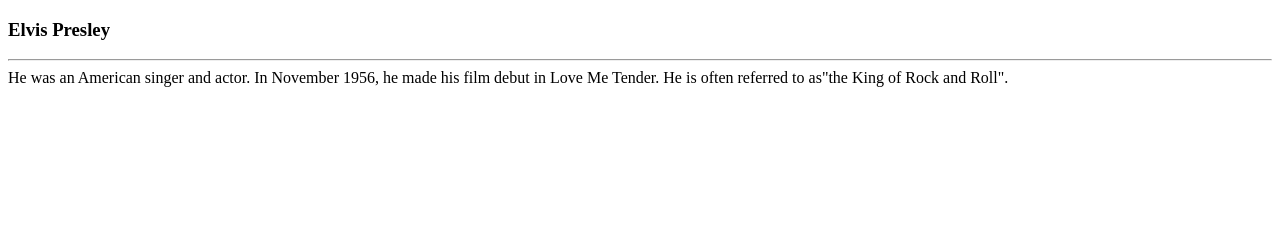
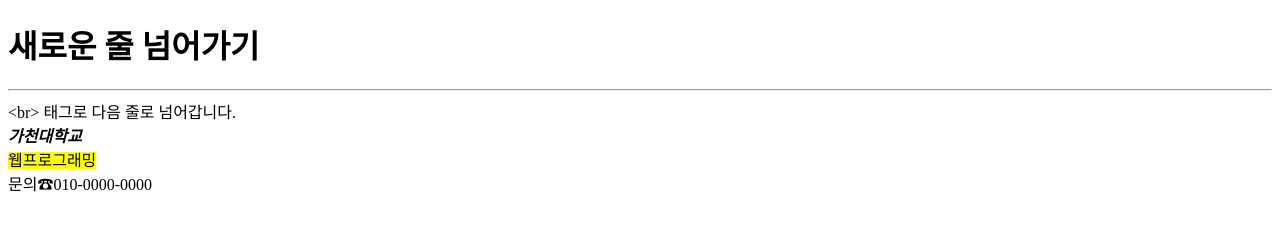
Before and after one commit to SEUNGHUN20/SEUNGHUN20.github.io, a plain HTML site: page chap1.html in a window 1280 px wide. Drawn offline with Linux system fonts and the light colour scheme.

Commit message:
Update chap1.html

```diff
--- a/chap1.html
+++ b/chap1.html
@@ -1,11 +1,13 @@
 <!DOCTYPE html>
 <html>
 <head>
-<title>웹 페이지의 구성 요소</title>
+<title>2023년3월9일 실습</title>
 </head>
 <body>
-<h3>Elvis Presley</h3>
+<h1>새로운 줄 넘어가기</h1>
 <hr>
-He was an American singer and actor. In November 1956, he made his film debut in <span>Love Me Tender</span>. He is often referred to as"<span>the King of Rock and Roll</span>".
-</body>
+&lt;br&gt; 태그로 다음 줄로 넘어갑니다.<br>
+<i><strong>가천대학교</strong></i><br>
+<mark>웹프로그래밍</mark><br>
+문의&phone;010-0000-0000</body>
 </html>
```
